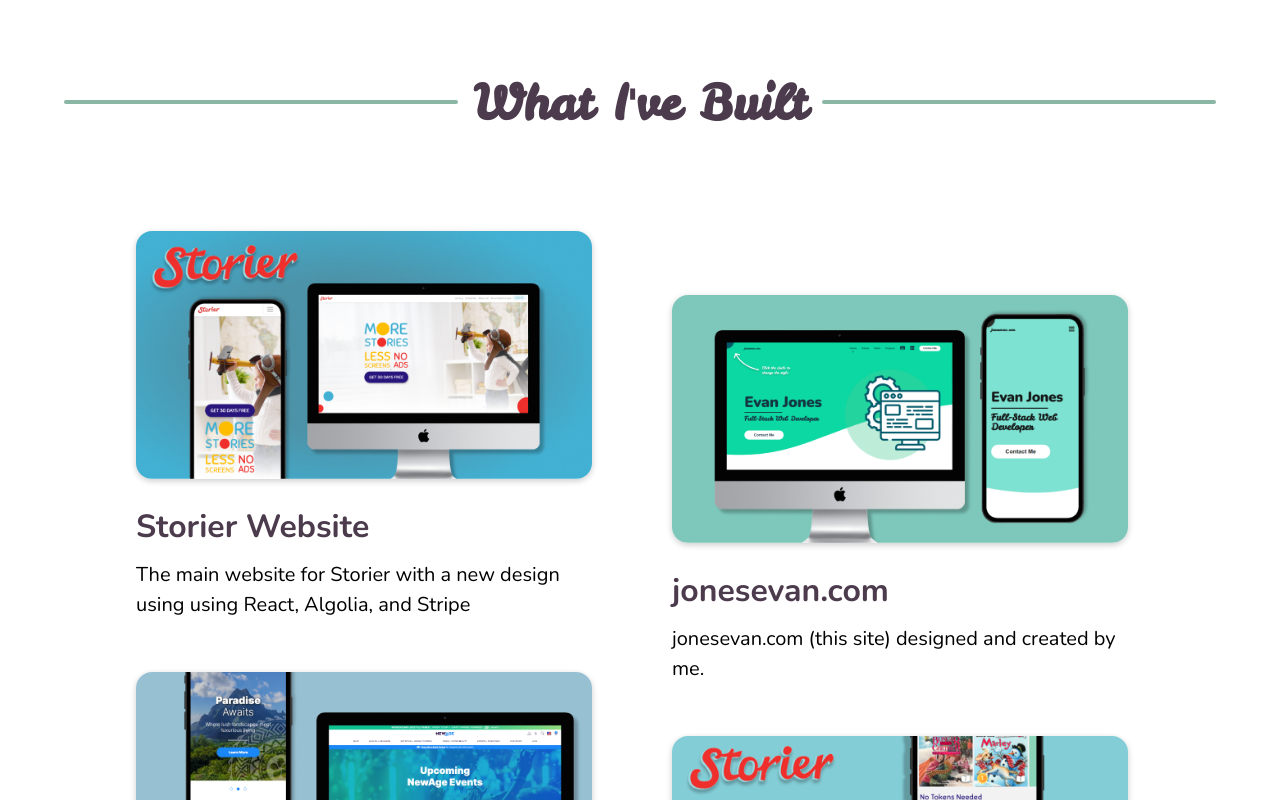
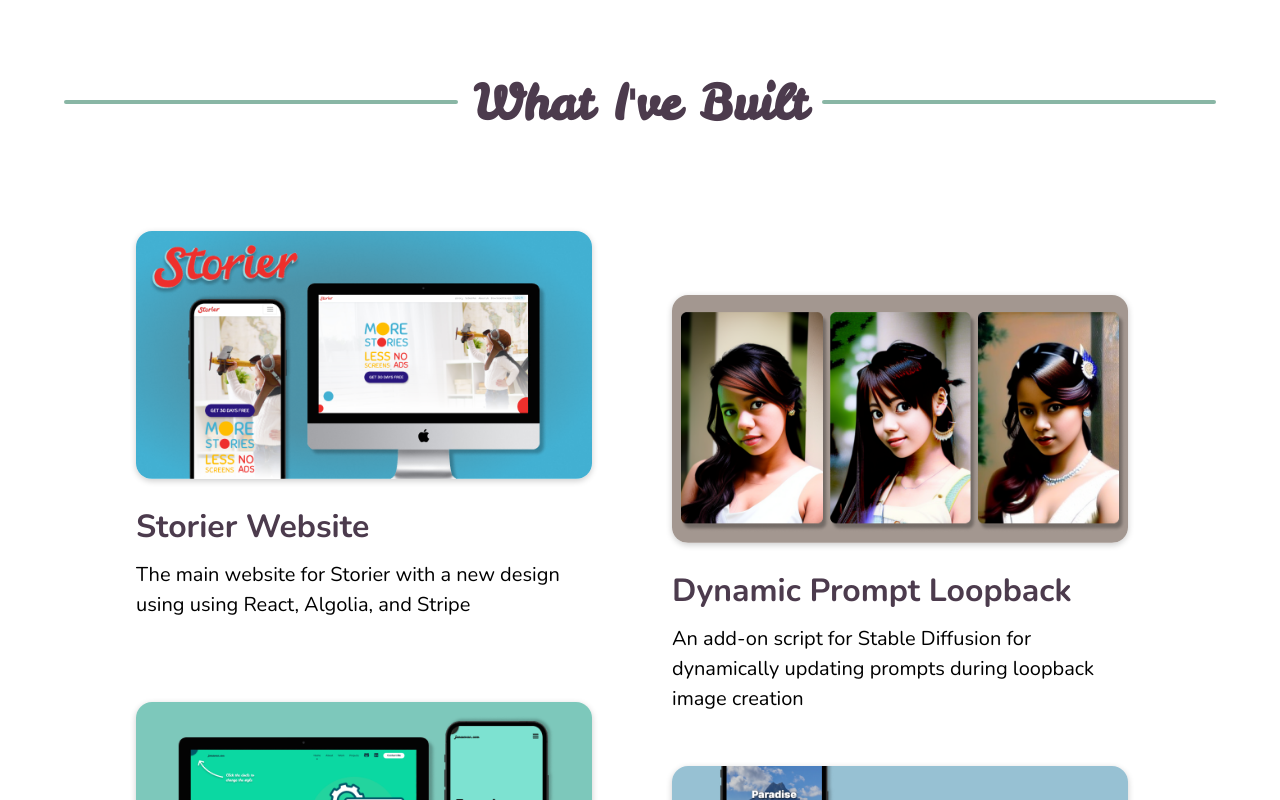
Before and after one commit to edj4960/portfolio-v3, a React (Create React App) app: page / in a window 1280 px wide. Shown: the part 2000-2800 px from the top of the page. Built offline with nearby package versions, Linux system fonts and the light colour scheme.

Commit message:
Update to projects

```diff
--- a/src/components/About.js
+++ b/src/components/About.js
@@ -28,6 +28,7 @@ const About = () => {
           <li>Firebase</li>
           <li>Vue</li>
           <li>PHP</li>
+          <li>Laravel</li>
         </ul>
       </div>
     </section>
--- a/src/components/Header.scss
+++ b/src/components/Header.scss
@@ -89,6 +89,7 @@
 
         ul {
           flex-direction: column;
+          gap: 2.5rem;
         }
       }
     }
--- a/src/data/projects.json
+++ b/src/data/projects.json
@@ -9,6 +9,16 @@
     "img": "storier1.png",
     "img2": "storier2.png",
     "link": "https://storier.fm"
+  },
+  {
+    "title": "Dynamic Prompt Loopback",
+    "desc": "An add-on script for Stable Diffusion for dynamically updating prompts during loopback image creation",
+    "desclong": "One of the many cool things you can do with Stable Diffusion is create dream-like animations that change images little by little over time. This script makes that process easier by allowing multiple prompts to be set and processed at once. Try it out and see what cool animations you can make!",
+    "tech": ["python"],
+    "coverImg": "loopbackCover.png",
+    "img": "loopback1.png",
+    "img2": "loopbackCover.png",
+    "github": "https://github.com/edj4960/Dynamic-Prompt-Loopback"
   },
   {
     "title": "jonesevan.com",
```
Also changed, not shown: src/images/loopback1.png (added), src/images/loopbackCover.png (added).
